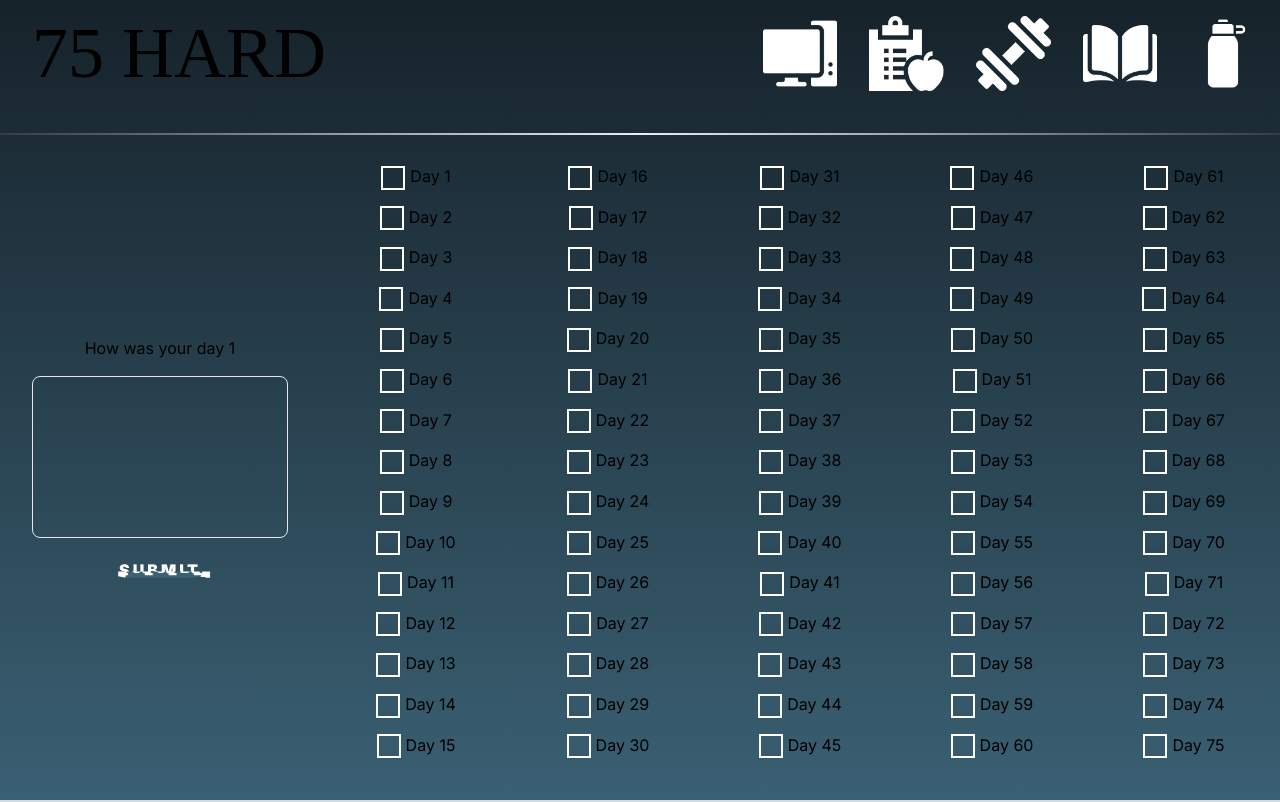
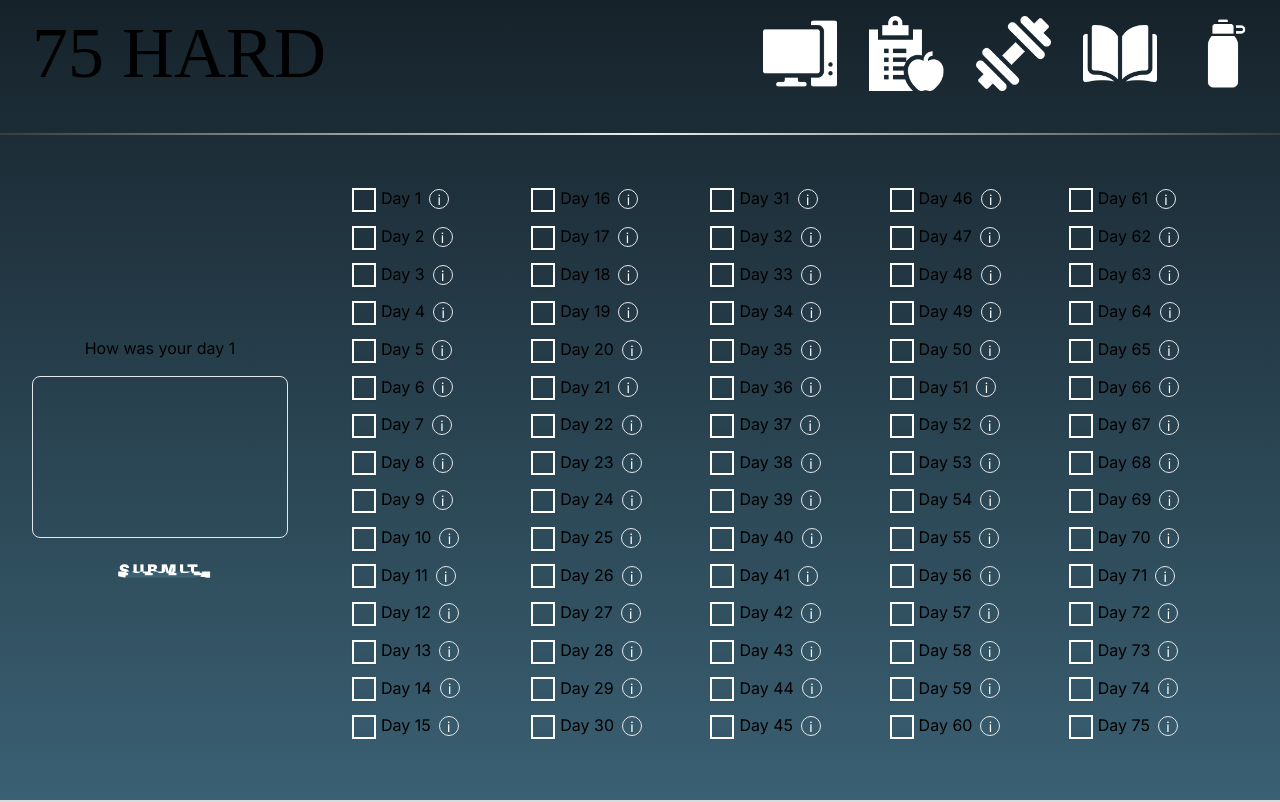
Before and after one commit to vishal-sangam-lg/75hard, a Next.js app: page / in a window 1280 px wide. Built offline with nearby package versions, Linux system fonts and the light colour scheme; a web font is replaced by a local one.

Commit message:
Checkbox localstorage

```diff
--- a/package.json
+++ b/package.json
@@ -15,6 +15,7 @@
     "postcss": "8.4.30",
     "react": "18.2.0",
     "react-dom": "18.2.0",
+    "sweetalert2": "^11.7.28",
     "tailwindcss": "3.3.3"
   }
 }
--- a/src/components/Body/Checkboxes.js
+++ b/src/components/Body/Checkboxes.js
@@ -1,6 +1,11 @@
+"use client";
+
 import styles from "./checkbox.module.css";
+import { useEffect, useState } from "react";
+import Swal from "sweetalert2";
 
-const days1 = [
+export default function Checkboxes() {
+	const [days1, setDays1] = useState([
 		{
 			day: "Day 1",
 			description: "",
@@ -76,9 +81,9 @@
 			description: "",
 			finished: false,
 		},
-];
+	]);
 
-const days2 = [
+	const [days2, setDays2] = useState([
 		{
 			day: "Day 16",
 			description: "",
@@ -154,9 +159,9 @@
 			description: "",
 			finished: false,
 		},
-];
+	]);
 
-const days3 = [
+	const [days3, setDays3] = useState([
 		{
 			day: "Day 31",
 			description: "",
@@ -232,9 +237,9 @@
 			description: "",
 			finished: false,
 		},
-];
+	]);
 
-const days4 = [
+	const [days4, setDays4] = useState([
 		{
 			day: "Day 46",
 			description: "",
@@ -310,9 +315,9 @@
 			description: "",
 			finished: false,
 		},
-];
+	]);
 
-const days5 = [
+	const [days5, setDays5] = useState([
 		{
 			day: "Day 61",
 			description: "",
@@ -388,57 +393,206 @@
 			description: "",
 			finished: false,
 		},
-];
+	]);
+	useEffect(() => {
+		let d1 = localStorage.getItem("days1");
+		let d2 = localStorage.getItem("days2");
+		let d3 = localStorage.getItem("days3");
+		let d4 = localStorage.getItem("days4");
+		let d5 = localStorage.getItem("days5");
+		console.log(d1, d2, d3, d4, d5);
+		if (d1) {
+			setDays1(JSON.parse(d1));
+		} else {
+			localStorage.setItem("days1", JSON.stringify(days1));
+		}
+		if (d2) {
+			setDays2(JSON.parse(d2));
+		} else {
+			localStorage.setItem("days2", JSON.stringify(days2));
+		}
+		if (d3) {
+			setDays3(JSON.parse(d3));
+		} else {
+			localStorage.setItem("days3", JSON.stringify(days3));
+		}
+		if (d4) {
+			setDays4(JSON.parse(d4));
+		} else {
+			localStorage.setItem("days4", JSON.stringify(days4));
+		}
+		if (d5) {
+			setDays5(JSON.parse(d5));
+		} else {
+			localStorage.setItem("days5", JSON.stringify(days5));
+		}
+	}, []);
 
-export default function Checkboxes() {
 	return (
-		<div className="w-3/4 flex">
-			<div className="flex flex-col w-full justify-center items-center">
+		<div className="w-3/4 flex px-8">
+			<div className="flex flex-col w-full justify-center">
 				{days1.map((day, i) => {
 					return (
-						<div className={styles.formGroup} key={day.day}>
-							<input type="checkbox" checked={false} />
+						<div key={day.day} className="flex items-center mb-3">
+							<div
+								className={styles.formGroup}
+								onClick={() => {
+									let d1 = days1.map((d) => {
+										if (day.day == d.day) {
+											return {
+												...d,
+												finished: !d.finished,
+											};
+										} else {
+											return d;
+										}
+									});
+									setDays1(d1);
+									localStorage.setItem("days1", JSON.stringify(d1));
+								}}
+							>
+								<input type="checkbox" checked={day.finished} />
 								<label>{day.day}</label>
+							</div>
+							<div
+								className="text-white text-sm border border-1 h-5 w-5 rounded-full text-center mx-2"
+								onClick={() => {
+									let desc = day.description;
+									if (desc == "") desc = "Description N/A";
+									Swal.fire({
+										text: desc,
+										background: "#3a6073",
+										color: "#fff",
+										confirmButtonColor: "#334e5f",
+									});
+								}}
+							>
+								i
+							</div>
 						</div>
 					);
 				})}
 			</div>
-			<div className="flex flex-col w-full justify-center items-center">
+			<div className="flex flex-col w-full justify-center">
 				{days2.map((day, i) => {
 					return (
-						<div className={styles.formGroup} key={day.day}>
-							<input type="checkbox" />
+						<div key={day.day} className="flex items-center mb-3">
+							<div
+								className={styles.formGroup}
+								onClick={() => {
+									let d2 = days2.map((d) => {
+										if (day.day == d.day) {
+											return {
+												...d,
+												finished: !d.finished,
+											};
+										} else {
+											return d;
+										}
+									});
+									setDays2(d2);
+									localStorage.setItem("days2", JSON.stringify(d2));
+								}}
+							>
+								<input type="checkbox" checked={day.finished} />
 								<label>{day.day}</label>
+							</div>
+							<div className="text-white text-sm border border-1 h-5 w-5 rounded-full text-center mx-2">
+								i
+							</div>
 						</div>
 					);
 				})}
 			</div>
-			<div className="flex flex-col w-full justify-center items-center">
+			<div className="flex flex-col w-full justify-center">
 				{days3.map((day, i) => {
 					return (
-						<div className={styles.formGroup} key={day.day}>
-							<input type="checkbox" />
+						<div key={day.day} className="flex items-center mb-3">
+							<div
+								className={styles.formGroup}
+								onClick={() => {
+									let d3 = days3.map((d) => {
+										if (day.day == d.day) {
+											return {
+												...d,
+												finished: !d.finished,
+											};
+										} else {
+											return d;
+										}
+									});
+									setDays3(d3);
+									localStorage.setItem("days3", JSON.stringify(d3));
+								}}
+							>
+								<input type="checkbox" checked={day.finished} />
 								<label>{day.day}</label>
+							</div>
+							<div className="text-white text-sm border border-1 h-5 w-5 rounded-full text-center mx-2">
+								i
+							</div>
 						</div>
 					);
 				})}
 			</div>
-			<div className="flex flex-col w-full justify-center items-center">
+			<div className="flex flex-col w-full justify-center">
 				{days4.map((day, i) => {
 					return (
-						<div className={styles.formGroup} key={day.day}>
-							<input type="checkbox" />
+						<div key={day.day} className="flex items-center mb-3">
+							<div
+								className={styles.formGroup}
+								onClick={() => {
+									let d4 = days4.map((d) => {
+										if (day.day == d.day) {
+											return {
+												...d,
+												finished: !d.finished,
+											};
+										} else {
+											return d;
+										}
+									});
+									setDays4(d4);
+									localStorage.setItem("days4", JSON.stringify(d4));
+								}}
+							>
+								<input type="checkbox" checked={day.finished} />
 								<label>{day.day}</label>
+							</div>
+							<div className="text-white text-sm border border-1 h-5 w-5 rounded-full text-center mx-2">
+								i
+							</div>
 						</div>
 					);
 				})}
 			</div>
-			<div className="flex flex-col w-full justify-center items-center">
+			<div className="flex flex-col w-full justify-center">
 				{days5.map((day, i) => {
 					return (
-						<div className={styles.formGroup} key={day.day}>
-							<input type="checkbox" />
+						<div key={day.day} className="flex items-center mb-3">
+							<div
+								className={styles.formGroup}
+								onClick={() => {
+									let d5 = days5.map((d) => {
+										if (day.day == d.day) {
+											return {
+												...d,
+												finished: !d.finished,
+											};
+										} else {
+											return d;
+										}
+									});
+									setDays5(d5);
+									localStorage.setItem("days5", JSON.stringify(d5));
+								}}
+							>
+								<input type="checkbox" checked={day.finished} />
 								<label>{day.day}</label>
+							</div>
+							<div className="text-white text-sm border border-1 h-5 w-5 rounded-full text-center mx-2">
+								i
+							</div>
 						</div>
 					);
 				})}
--- a/src/components/Body/checkbox.module.css
+++ b/src/components/Body/checkbox.module.css
@@ -1,6 +1,6 @@
 .formGroup {
 	display: block;
-	margin-bottom: 15px;
+	/* margin-bottom: 15px; */
 }
 
 .formGroup input {
```
Also changed, not shown: 1 other file (tests, documents, lock files or other folders). Lines whose indentation alone changed are shown as unchanged.
